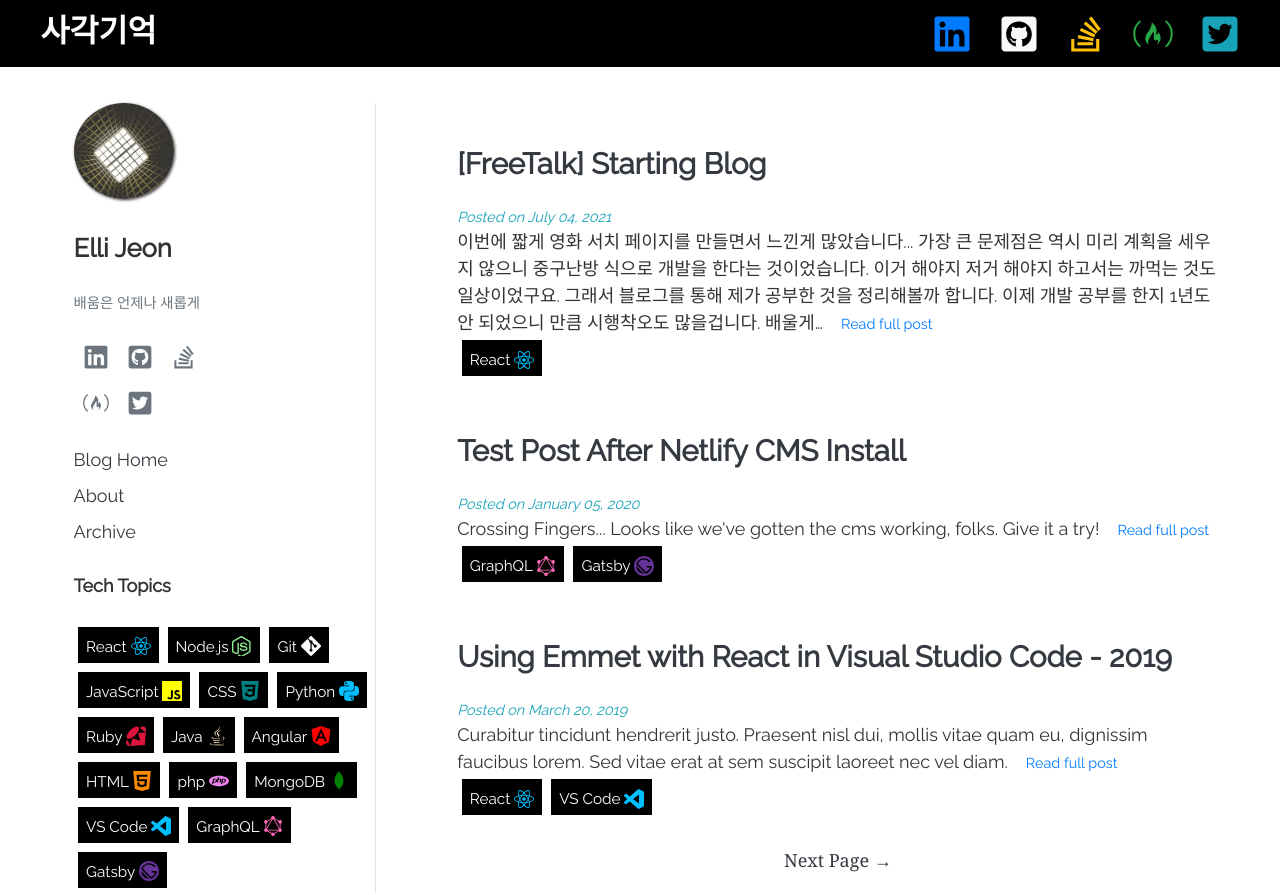
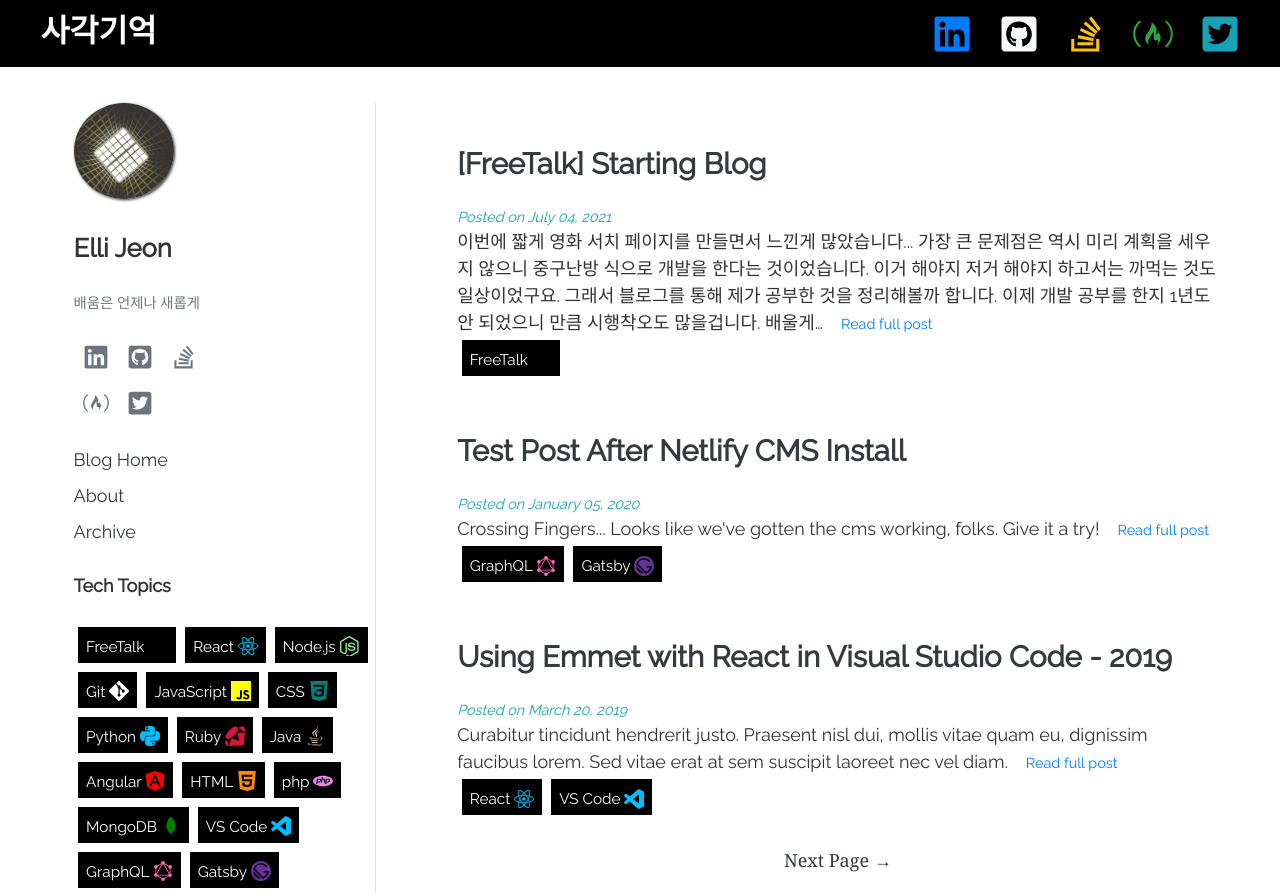
Before and after one commit to Elli-Jeon/MyBlog, a Gatsby site: page / in a window 1280 px wide. Shown: the top 895 px of the page. Built offline with nearby package versions, Linux system fonts and the light colour scheme; Gatsby itself is replaced by a stand-in of ours.

Commit message:
Change post tag

```diff
--- a/posts/freetalk-블로그-시작해보려고합니다.md
+++ b/posts/freetalk-블로그-시작해보려고합니다.md
@@ -1,6 +1,6 @@
 ---
 tags:
-  - react
+  - freetalk
 published: true
 date: 2021-07-04T17:09:22.708Z
 title: '[FreeTalk] Starting Blog'
```
